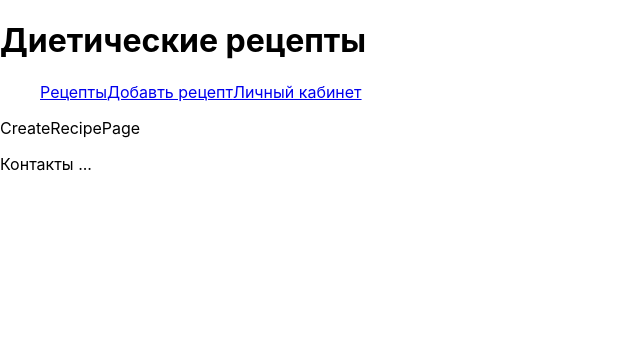
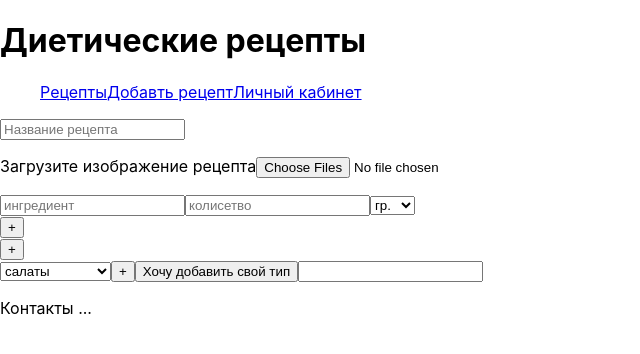
Before and after one commit to IraM-skh/-recipes-react, a React (Create React App) app: page /create-recipe in a window 1280 px wide. Shown: the top 354 px of the page, without its empty margins (0-640 px from the left). Built offline with nearby package versions, Linux system fonts and the light colour scheme.

Commit message:
start work whit recipe creater

```diff
--- /dev/null
+++ b/src/components/createRecipe/Ingredient.tsx
@@ -0,0 +1,15 @@
+const Ingredient: React.FC = () => {
+  return (
+    <div className="ingredient">
+      <input type="text" placeholder="ингредиент"></input>
+      <input type="text" placeholder="колисетво"></input>
+      <select>
+        <option>гр.</option>
+        <option>ч.л.</option>
+        <option>кг.</option>
+      </select>
+    </div>
+  );
+};
+
+export default Ingredient;
--- /dev/null
+++ b/src/components/createRecipe/RecipeStep.tsx
@@ -0,0 +1,16 @@
+const RecipeStep: React.FC = () => {
+  return (
+    <div className="recipe_step">
+      <p>Превью картинки в СТЕПЕ</p>
+      <input
+        type="file"
+        name="recipe_step_img"
+        multiple
+        accept="image/*,image/jpeg"
+      />
+      <input type="text"></input>
+    </div>
+  );
+};
+
+export default RecipeStep;
--- a/src/components/recipes/RecipeCard.tsx
+++ b/src/components/recipes/RecipeCard.tsx
@@ -10,9 +10,10 @@ const onlyFirstLatterToUpperCase = (string: string): string => {
 
 const RecipeCard: React.FC<IRecipeCardProps> = (props) => {
   const recipe = props.recipe;
-  //ingridientsList
-  const ingridients = Object.keys(recipe.ingridients);
-  const ingridientsList = onlyFirstLatterToUpperCase(ingridients.join(", "));
+  //ingredientsList
+  console.log(recipe.ingredients);
+  const ingredients = Object.keys(recipe.ingredients);
+  const ingredientsList = onlyFirstLatterToUpperCase(ingredients.join(", "));
 
   //tags type
   const tagsTypeList = onlyFirstLatterToUpperCase(recipe.tags.type.join(", "));
@@ -30,7 +31,7 @@ const RecipeCard: React.FC<IRecipeCardProps> = (props) => {
       </Link>
 
       <img src={recipe.imgUrl} alt={recipe.title}></img>
-      <p className="ingridients_list">{ingridientsList}</p>
+      <p className="ingredients_list">{ingredientsList}</p>
       <p className="tags_type_list">Тип блюда: {tagsTypeList}</p>
       {isExistDietTags && (
         <p className="tags_diet_list">Тэги диеты: {tagsDietList}</p>
--- a/src/interfacesAndTypesTs/recipesInterfaces.ts
+++ b/src/interfacesAndTypesTs/recipesInterfaces.ts
@@ -1,12 +1,12 @@
 export interface IRecipesData {
   title: string;
   imgUrl: string;
-  ingridients: Ingridients;
+  ingredients: ingredients;
   tags: Tags;
   id: string;
 }
 
-type Ingridients = {
+type ingredients = {
   [key: string]: [number | string, string?];
 };
 type Tags = {
--- a/src/pages/CreateRecipePage.tsx
+++ b/src/pages/CreateRecipePage.tsx
@@ -1,5 +1,62 @@
-const CreateRecipePage = () => {
-  return <p>CreateRecipePage</p>;
+import { Fragment } from "react/jsx-runtime";
+import Ingredient from "../components/createRecipe/Ingredient";
+import RecipeStep from "../components/createRecipe/RecipeStep";
+import { ReactEventHandler, useEffect } from "react";
+import { useAppDispatch, useAppSelector } from "../hooks";
+import { newRecipeSliceActions } from "../store/slices/newRecipeSlice";
+const CreateRecipePage: React.FC = () => {
+  const dispatch = useAppDispatch();
+
+  // useEffect(() => {
+  //   dispatch(newRecipeSliceActions.addStep(<RecipeStep />));
+  // }, []);
+  const RecipeStepsArray = useAppSelector(
+    (state) => state.newRecipe.recipeStepsArray
+  );
+  const addStepHandler: ReactEventHandler = () => {
+    dispatch(newRecipeSliceActions.addStep());
+  };
+
+  return (
+    <Fragment>
+      <input placeholder="Название рецепта" type="text"></input>
+      <p>
+        <label htmlFor="prev_main_picture_input">
+          Загрузите изображение рецепта
+        </label>
+        <input
+          type="file"
+          name="prev_main_picture_input"
+          id="prev_main_picture_input"
+          multiple
+          accept="image/*,image/jpeg"
+        />
+      </p>
+      <div className="ingredients_container">
+        <Ingredient />
+        <button className="add_item_in_recipe add_ingredient">+</button>
+      </div>
+      <div className="recipe_steps_container">
+        {/* <RecipeStep/> */}
+        {RecipeStepsArray}
+        <button
+          className="add_item_in_recipe add_step"
+          onClick={addStepHandler}
+        >
+          +
+        </button>
+      </div>
+      <div className="tags_container">
+        <select>
+          <option>салаты</option>
+          <option>втроые блюда</option>
+        </select>
+        <button className="add_item_in_recipe add_step">+</button>
+        <button>Хочу добавить свой тип</button>
+        <input type="text"></input>
+      </div>
+    </Fragment>
+  );
 };
 
 export default CreateRecipePage;
--- a/src/pages/RecipePage.tsx
+++ b/src/pages/RecipePage.tsx
@@ -24,7 +24,7 @@ const RecipePage: React.FC = () => {
   const recipe = specificRecipeData.recipe;
 
   if (recipe !== null && typeof recipeId === "string") {
-    const ingridients = Object.entries(recipe.ingridients);
+    const ingredients = Object.entries(recipe.ingredients);
     const tagsType = recipe.tags.type;
     const tagsDiet = recipe.tags.diet;
 
@@ -38,8 +38,8 @@ const RecipePage: React.FC = () => {
           )}
 
           <img src={recipe.imgUrl} alt={recipe.title}></img>
-          <ul className="ingridients_list">
-            {ingridients.map((ingridient, index) => {
+          <ul className="ingredients_list">
+            {ingredients.map((ingridient, index) => {
               return (
                 <div key={ingridient[0] + index}>
                   <span className="ingridient">{ingridient[0]}</span>
--- a/src/store/index.ts
+++ b/src/store/index.ts
@@ -2,11 +2,13 @@ import { configureStore } from "@reduxjs/toolkit";
 import fetchStatusSlice from "./slices/fetchStatusSlice";
 import recipesListSlice from "./slices/recipesListSlice";
 import specificRecipeSlice from "./slices/specificRecipeSlice";
+import newRecipeSlice from "./slices/newRecipeSlice";
 const store = configureStore({
   reducer: {
     status: fetchStatusSlice,
     recipesList: recipesListSlice,
     specificRecipe: specificRecipeSlice,
+    newRecipe: newRecipeSlice,
   },
 });
 
--- /dev/null
+++ b/src/store/slices/newRecipeSlice.ts
@@ -0,0 +1,26 @@
+import { createSlice } from "@reduxjs/toolkit";
+import { PayloadAction } from "@reduxjs/toolkit";
+
+export type NewRecipeSlice = {
+  recipeStepsArray: JSX.Element[];
+  numberOfrecipeSteps: number;
+  message: string | null;
+};
+const initialState: NewRecipeSlice = {
+  recipeStepsArray: [],
+  numberOfrecipeSteps: 1,
+  message: null,
+};
+
+const newRecipeSlice = createSlice({
+  name: "recipesList",
+  initialState,
+  reducers: {
+    addStep(state) {
+      state.numberOfrecipeSteps++;
+    },
+  },
+});
+
+export const newRecipeSliceActions = newRecipeSlice.actions;
+export default newRecipeSlice.reducer;
```
Also changed, not shown: src/dataFromServer/Recipes.ts (deleted, +0 -82 lines).
